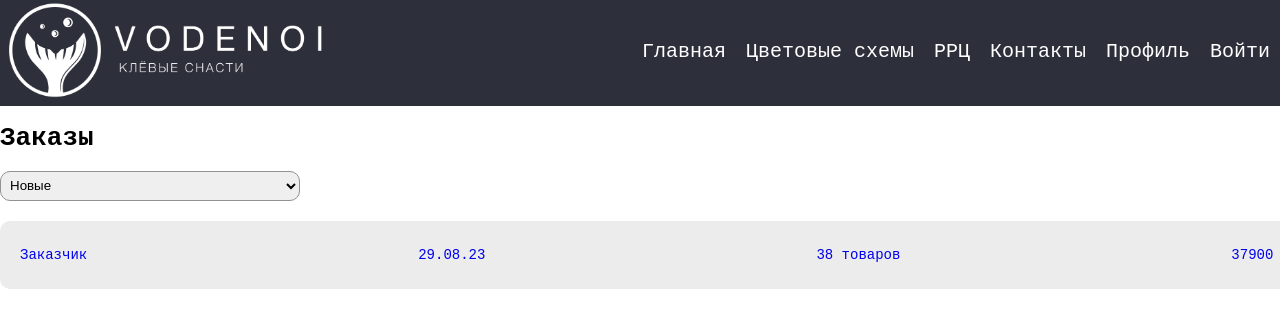
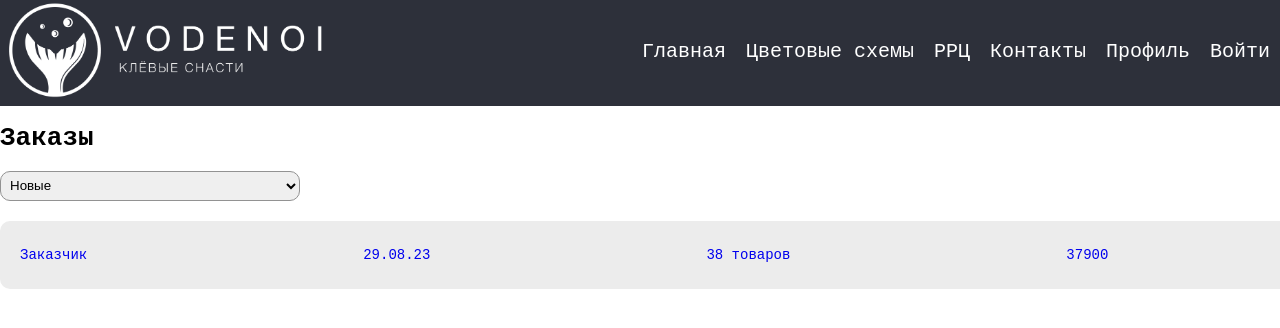
Before and after one commit to ASharksss/VodenoiPriceList-v2, a React (Create React App) app: page /orders in a window 1280 px wide. Shown: the top 328 px of the page. Built offline with nearby package versions, Linux system fonts and the light colour scheme; no server answers.

Commit message:
initial commit

```diff
--- a/src/Orders/Orders.jsx
+++ b/src/Orders/Orders.jsx
@@ -11,9 +11,9 @@ const Orders = () => {
             <option>В работе</option>
             <option>Завершен</option>
         </select>
-        <div className="orders">
-            <NavLink className='history_order-wrapper'>
-                <div className='history_order-item row'>
+        <div className="orders row">
+            <NavLink to='/detailOrder' className='history_order-wrapper'>
+                <div className='order-item row'>
                     <p>Заказчик</p>
                     <p>29.08.23</p>
                     <p>38 товаров</p>
@@ -21,6 +21,7 @@ const Orders = () => {
                     <p>Отправлен</p>
                 </div>
             </NavLink>
+            <button className='order_btn'>Принять</button>
         </div>
 
     </div>
--- a/src/Orders/orders.css
+++ b/src/Orders/orders.css
@@ -1,4 +1,18 @@
 
+.orders {
+    width: 1700px;
+}
+
+.order-item {
+    width: 1440px;
+    justify-content: space-between;
+    background-color: rgba(236, 236, 236, 1);
+    padding: 12px 20px 12px 20px;
+    border-radius: 10px;
+    margin-bottom: 10px;
+    font-size: 14px;
+    transition: .25s;
+}
 
 .orders_wrapper {
     width: 1700px;
@@ -14,3 +28,20 @@
     margin-bottom: 20px;
     padding: 5px;
 }
+
+.order_btn {
+    width: 150px;
+    height: 70px;
+    cursor: pointer;
+    border-radius: 10px;
+    font-size: 14px;
+    transition: .25s;
+    border: none;
+    margin-left: 20px;
+}
+
+
+
+.order_btn:hover {
+    background-color: rgba(169, 169, 169, 0.87);
+}
--- a/src/index.js
+++ b/src/index.js
@@ -5,7 +5,7 @@ import { BrowserRouter } from 'react-router-dom';
 import App from './App';
 
 axios.defaults.baseURL = 'https://market.vodenoi.shop/v1';
-// axios.defaults.baseURL = 'http://localhost:5000/v1';
+//axios.defaults.baseURL = 'http://192.168.0.103:5000/v1';
 
 
 const root = ReactDOM.createRoot(document.getElementById('root'));
```
